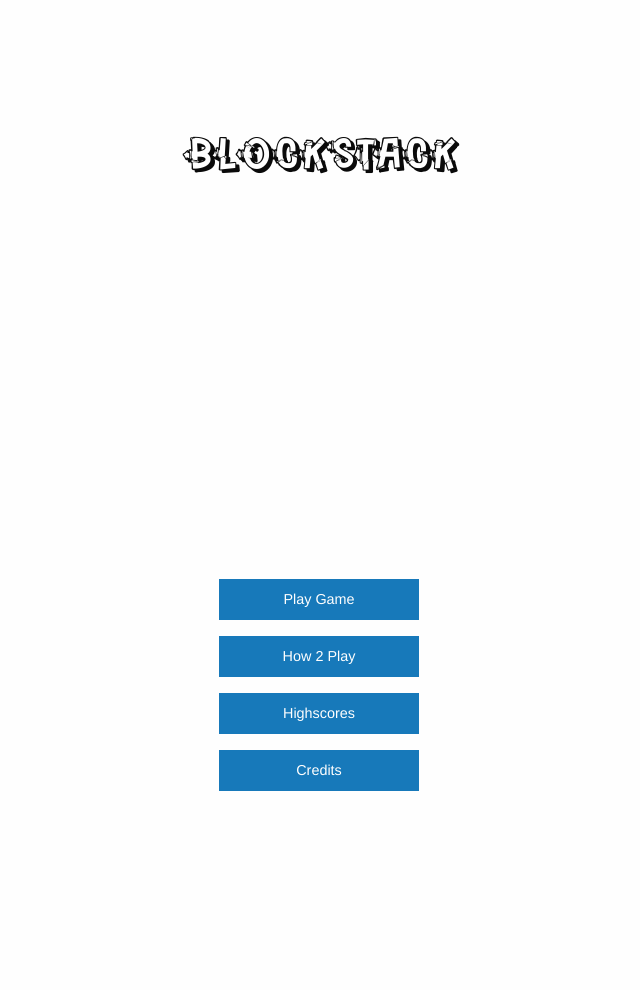
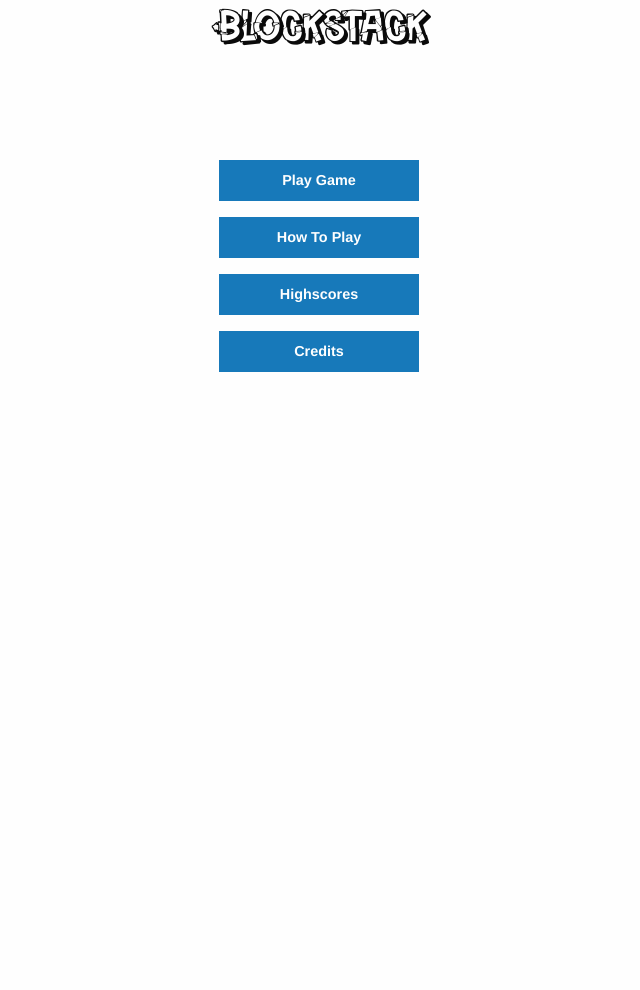
Before and after one commit to Renshiro/Blockstack, a PHP site: page / in a window 1280 px wide. Shown: the top 990 px of the page, without its empty margins (321-961 px from the left). Before the commit the page ends 791 px from the top, so only its background shows below. Run offline with PHP 8.4, Linux system fonts and the light colour scheme; some libraries are stand-ins or nearby versions.

Commit message:
Changed everything to php and used foundation styles inestead of custom ones

```diff
--- a/header.html
+++ b/header.php
@@ -6,6 +6,6 @@
     <script type="text/javascript" src="Libraries/matter-0.8.0.min.js"></script>
     <script type="text/javascript" src="Libraries/jquery-1.11.3.min.js"></script>
     <script type="text/javascript" src="Libraries/jquery.mobile-1.4.5/jquery.mobile-1.4.5.min.css"></script>
-    <link rel="stylesheet" type="text/css" href="Libraries\Foundation\css\foundation.min.css"></link>
+    <link rel="stylesheet" type="text/css" href="Libraries/Foundation/css/foundation.min.css"></link>
     <link rel="stylesheet" href="styles/custom.css"></link>
 </head>
--- a/index.php
+++ b/index.php
@@ -1,46 +1,52 @@
 <!DOCTYPE html>
 <html>
     <?php
-        include 'header.html';
+        include 'header.php';
     ?>
     <body>
-        <div id="menu">
-            <h1>BLOCKSTACK</h1>
-            <div id="wrapper">
-                <span id="Game" class="button round" onclick="loadGame()">Play Game</span><br>
-                <span id="How2Play" class="button round" onclick="loadHow2Play()">How 2 Play</span><br>
-                <span id="Highscores" class="button round" onclick="loadHighscores()">Highscores</span><br>
-                <span id="Credits" class="button round" onclick="loadCredits()">Credits</span><br>
-            </div>
+        <div id="menu" style="height:100%">
+            <div class="row" style="height:20%">
+				<div class="small-12 columns text-center">
+					<h1>Blockstack</h1>
+				</div>
+			</div>
+
+			<div class="row"  style="height:60%">
+				<div class="small-12 columns text-center"> <span id="Game" class="button round" onclick="loadGame()">Play Game</span> </div>
+				<div class="small-12 columns text-center"> <span id="How2Play" class="button round" onclick="loadHow2Play()">How To Play</span> </div>
+				<div class="small-12 columns text-center"> <span id="Highscores" class="button round" onclick="loadHighscores()">Highscores</span> </div>
+				<div class="small-12 columns text-center"> <span id="Credits" class="button round" onclick="loadCredits()">Credits</span> </div>
+			</div>
+
         </div>
-        <div id="content">
+        <div id="content" style="height:100%">
             <!--contains code from other loaded HTML files-->
         </div>
     </body>
     <script>
             function loadGame(){
-                $.ajax({url: "game.html", dataType:"html", success:
+                $.ajax({url: "game.php", dataType:"html", success:
                 function(result){
                     $("#menu").hide();
 					$("#content").html(result); //DA RICKY EFFEKT VERMUETLI UF RESULT
 				}});
 			};
             function loadHow2Play(){
-            $.ajax({url: "how2play.html", dataType:"html", success:
+            $.ajax({url: "how2play.php", dataType:"html", success:
                 function(result){
                     $("#menu").hide();
 					$("#content").html(result);
 				}});
 			};
             function loadHighscores(){
-            $.ajax({url: "highscores.html", dataType:"html", success:
+            $.ajax({url: "highscores.php", dataType:"html", success:
                 function(result){
                     $("#menu").hide();
 					$("#content").html(result);
 				}});
 			};
             function loadCredits(){
-            $.ajax({url: "credits.html", dataType:"html", success:
+            $.ajax({url: "credits.php", dataType:"html", success:
                 function(result){
                     $("#menu").hide();
 					$("#content").html(result);
--- a/styles/custom.css
+++ b/styles/custom.css
@@ -1,26 +1,24 @@
+html, body{
+	margin:0;
+	padding:0;
+	height: 100%;
+}
+
 @font-face {
     font-family: "blockstack";
     src: url("fonts/blockstack.ttf");
 }
 
-button, .round {
+.round {
     width: 200px;
+	font-weight:900;
 }
 
 h1 {
-    text-align: center;
-    margin-top:10%;
     font-family: blockstack;
 }
 
-#wrapper {
-    width: 200px;
-    margin:30% auto;
+.bottom{
+	position:absolute;
+	bottom:10%;
 }
-
-#credits {
-    text-align: center;
-}
-#back{
-    margin-top: 80%;
-}
```
Also changed, not shown: credits.html (deleted, +0 -15 lines), credits.php (added, +17 -0 lines), how2play.html (deleted, +0 -29 lines), how2play.php (added, +20 -0 lines), game.php (renamed from game.html).
